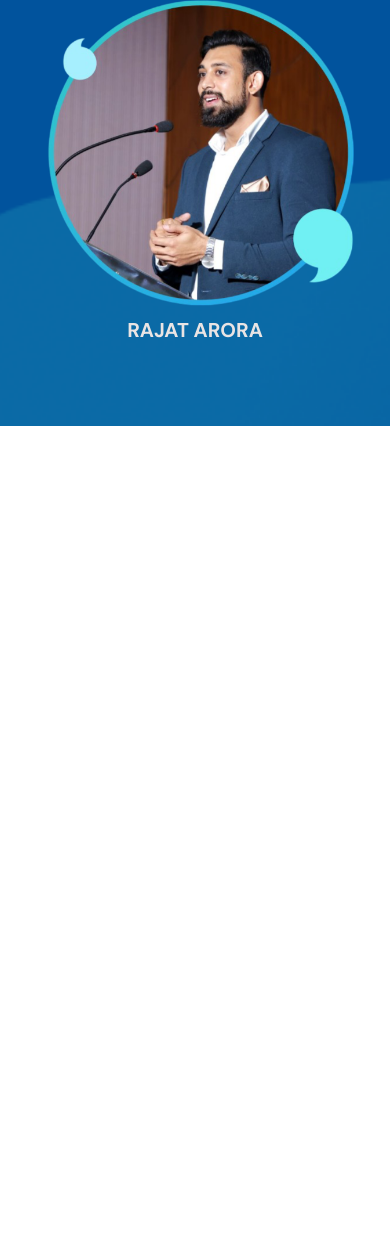
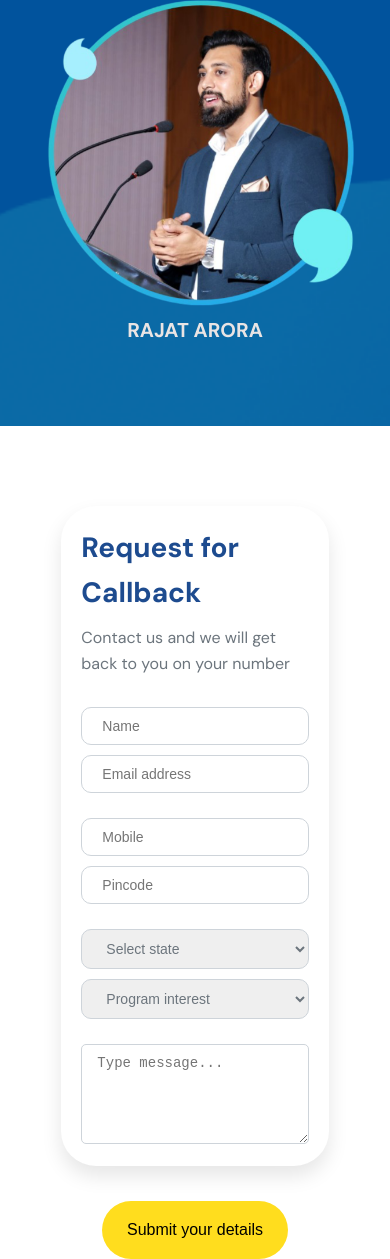
Before and after one commit to vishnukkrishna/Acodez-Machine-Test, a plain HTML site: page index.html in a window 390 px wide. Shown: the part 9450-10709 px from the top of the page. Before the commit the page ends 9876 px from the top, so only its background shows below. Drawn offline with nearby package versions, Linux system fonts and the light colour scheme.

Commit message:
feat: Implement responsive design for the Callback form section
- Added responsive styles for the callback form and layout, ensuring the form adjusts across different screen sizes (desktop, tablet, and mobile).
- Applied flexbox for content alignment and spacing adjustments.
- Removed fixed width and height for form inputs on smaller screens to provide a better user experience.
- Adjusted padding and font sizes for better readability and usability on mobile devices.
- Included media queries for responsiveness, hiding the image section on small screens to optimize space.

```diff
--- a/index.html
+++ b/index.html
@@ -349,6 +349,45 @@
       </div>
     </section>
 
+    <!-- Section 7 -->
+    <section class="callback-section">
+      <div class="container callback-main">
+        <div class="callback-content">
+          <div class="callback-image">
+            <img src=".\img\Group 11.png" alt="Person" />
+          </div>
+          <div class="callback-form">
+            <h2>Request for Callback</h2>
+            <p>Contact us and we will get back to you on your number</p>
+            <form>
+              <div class="form-row">
+                <input type="text" placeholder="Name" />
+                <input type="email" placeholder="Email address" />
+              </div>
+              <div class="form-row">
+                <input type="number" placeholder="Mobile" />
+                <input type="number" placeholder="Pincode" />
+              </div>
+              <div class="form-row">
+                <select>
+                  <option>Select state</option>
+                </select>
+                <select>
+                  <option>Program interest</option>
+                </select>
+              </div>
+              <textarea placeholder="Type message..."></textarea>
+              <div class="mbtn">
+                <button class="form-btn" type="submit">
+                  Submit your details
+                </button>
+              </div>
+            </form>
+          </div>
+        </div>
+      </div>
+    </section>
+
     <!-- Custom JS -->
     <script src="main.js"></script>
   </body>
--- a/style.css
+++ b/style.css
@@ -1044,3 +1044,152 @@ ul {
 }
 
 /* ...................................................... */
+
+/* Section 7 */
+.callback-section {
+  display: flex;
+  align-items: center;
+  justify-content: center;
+  padding: 60px 30px;
+}
+
+.callback-content {
+  display: flex;
+  justify-content: space-between;
+  width: 100%;
+  max-width: 1200px;
+}
+
+.callback-image img {
+  width: 100%;
+  max-width: 400px;
+  object-fit: cover;
+}
+
+.callback-form {
+  padding: 50px;
+  width: 100%;
+  max-width: 670px;
+  height: 520px;
+  margin-bottom: 10px;
+  border-radius: 35px;
+  box-shadow: 0 10px 20px rgba(0, 0, 0, 0.1);
+  background-color: #ffffff;
+}
+
+.callback-form h2 {
+  color: #1d4b8f;
+  font-size: 34px;
+  margin-bottom: 10px;
+}
+
+.callback-form p {
+  margin-bottom: 30px;
+  font-size: 18px;
+  color: #6c757d;
+}
+
+.form-row {
+  display: flex;
+  justify-content: space-between;
+  margin-bottom: 15px;
+}
+
+.form-row input,
+.form-row select {
+  width: 48%;
+  padding: 10px 20px;
+  border: 1px solid #ced4da;
+  color: #6c757d;
+  border-radius: 10px;
+  font-size: 14px;
+}
+
+textarea {
+  width: 100%;
+  padding: 10px 15px;
+  border: 1px solid #ced4da;
+  border-radius: 5px;
+  font-size: 14px;
+  margin-bottom: 20px;
+  min-height: 100px;
+}
+
+button.form-btn {
+  background-color: #ffdd1e;
+  color: black;
+  padding: 20px 25px;
+  border: none;
+  border-radius: 30px;
+  cursor: pointer;
+  font-size: 16px;
+  transition: background-color 0.3s ease;
+}
+
+.mbtn {
+  display: flex;
+  justify-content: end;
+  align-items: end;
+  z-index: 2;
+  margin-top: 30px;
+}
+
+button.form-btn:hover {
+  background-color: #f0c929;
+}
+
+@media (max-width: 768px) {
+  .callback-content {
+    flex-direction: column;
+    align-items: center;
+  }
+
+  .callback-image {
+    display: none;
+  }
+
+  .callback-form {
+    padding: 20px;
+    width: 90%;
+    max-width: none;
+  }
+
+  .form-row {
+    flex-direction: column;
+    width: 100%;
+  }
+
+  .form-row input,
+  .form-row select {
+    width: 100%;
+    margin-bottom: 10px;
+  }
+
+  .mbtn {
+    justify-content: center;
+  }
+}
+
+@media (max-width: 480px) {
+  .callback-form {
+    max-width: 670px;
+    height: 660px;
+  }
+
+  .callback-form h2 {
+    font-size: 28px;
+  }
+
+  .callback-form p {
+    font-size: 16px;
+  }
+
+  .mbtn {
+    display: flex;
+    justify-content: center;
+    align-items: center;
+    z-index: 2;
+  }
+}
+
+/* ...................................................... */
```
